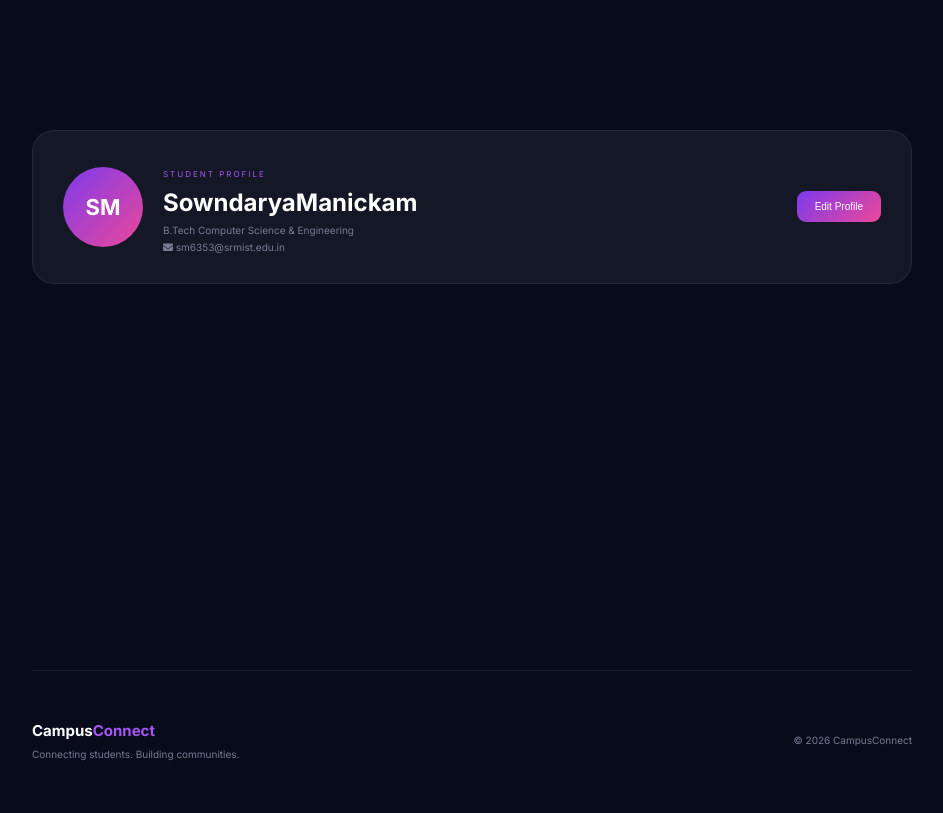
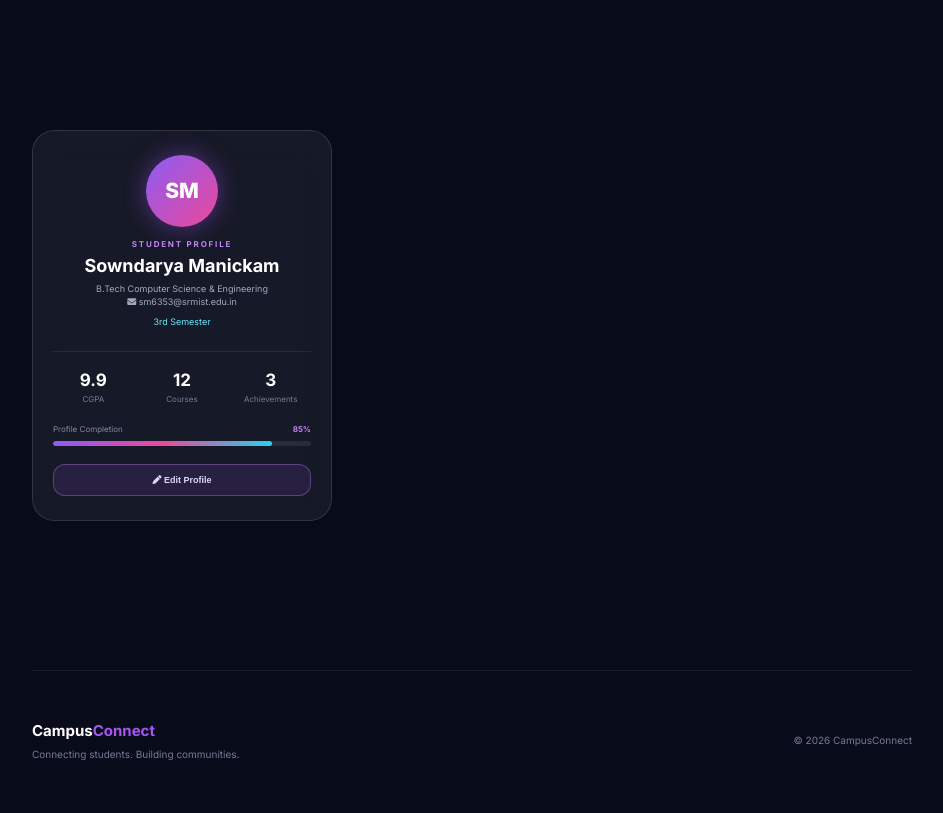
Before and after one commit to sowndarya2007/CampusConnect, a plain HTML site: page index.html in a window 1280 px wide. Shown: the part 5075-5888 px from the top of the page, without its empty margins (313-1256 px from the left). Drawn offline with Linux system fonts and the light colour scheme.

Commit message:
changed profile section

```diff
--- a/index.html
+++ b/index.html
@@ -1039,35 +1039,76 @@
 
         <section id="profile" class="section profile-section">
 
+
+
 <div class="profile-card">
 
-                <div class="big-avatar">
+    <div class="profile-top">
+
+        <div class="profile-avatar">
             SM
         </div>
 
-                <div>
+        <div class="profile-info">
 
-                    <span>STUDENT PROFILE</span>
+            <span class="profile-label">STUDENT PROFILE</span>
 
-                    <h2>SowndaryaManickam</h2>
+            <h3>Sowndarya Manickam</h3>
 
-                    <p>
-                        B.Tech Computer Science & Engineering
-                    </p>
+            <p>B.Tech Computer Science & Engineering</p>
 
             <p>
                         <i class="fa-solid fa-envelope"></i>
                         sm6353@srmist.edu.in
                     </p>
 
+            <span class="semester">3rd Semester</span>
+
         </div>
 
-                <button class="edit-btn">
+    </div>
+
+
+    <div class="profile-stats">
+
+        <div class="profile-stat">
+            <strong>9.9</strong>
+            <span>CGPA</span>
+        </div>
+
+        <div class="profile-stat">
+            <strong>12</strong>
+            <span>Courses</span>
+        </div>
+
+        <div class="profile-stat">
+            <strong>3</strong>
+            <span>Achievements</span>
+        </div>
+
+    </div>
+
+
+    <div class="profile-progress">
+
+        <div class="progress-heading">
+            <span>Profile Completion</span>
+            <strong>85%</strong>
+        </div>
+
+        <div class="progress-bar">
+            <div class="progress-fill"></div>
+        </div>
+
+    </div>
+
+
+    <button class="edit-profile">
+        <i class="fa-solid fa-pen"></i>
         Edit Profile
     </button>
 
 </div>
-
         </section>
 
 
--- a/style.css
+++ b/style.css
@@ -1507,60 +1507,232 @@ overflow: hidden;
 }
 
 
-/* =========================================
-   PROFILE
-========================================= */
+
+/* ================= PROFILE CARD - VERTICAL ================= */
 
 .profile-card {
-    display: flex;
-
-    align-items: center;
-
-    gap: 20px;
-
-    padding: 30px;
-
-    background: rgba(255,255,255,.05);
-
-    border: 1px solid rgba(255,255,255,.08);
-
+    width: 100%;
+    max-width: 300px;
+    padding: 24px 20px;
+
+    background: rgba(255, 255, 255, 0.06);
+    border: 1px solid rgba(255, 255, 255, 0.12);
     border-radius: 22px;
-}
-
-.big-avatar {
-    width: 80px;
-    height: 80px;
-
-    font-size: 22px;
-
+
+    backdrop-filter: blur(18px);
+
+    transition: 0.35s ease;
+}
+
+.profile-card:hover {
+    border-color: rgba(190, 130, 255, 0.55);
+
+    box-shadow:
+        0 0 25px rgba(168, 85, 247, 0.18),
+        0 0 45px rgba(0, 200, 255, 0.08);
+}
+
+
+/* PROFILE TOP */
+
+.profile-top {
+    display: flex;
+    flex-direction: column;
+    align-items: center;
+    text-align: center;
+
+    gap: 12px;
+}
+
+
+/* AVATAR */
+
+.profile-avatar {
+    width: 72px;
+    height: 72px;
+
+    display: flex;
+    align-items: center;
+    justify-content: center;
+
+    border-radius: 50%;
+
+    background: linear-gradient(
+        135deg,
+        #8b5cf6,
+        #ec4899
+    );
+
+    color: white;
+
+    font-size: 21px;
+    font-weight: 800;
+
+    box-shadow:
+        0 0 25px rgba(168, 85, 247, 0.45);
+
+    transition: 0.35s ease;
+}
+
+.profile-card:hover .profile-avatar {
+    transform: scale(1.06);
+}
+
+
+/* PROFILE INFO */
+
+.profile-info {
+    text-align: center;
+}
+
+.profile-label {
+    display: block;
+
+    font-size: 8px;
     font-weight: 700;
-}
-
-.profile-card div:nth-child(2) {
-    flex: 1;
-}
-
-.profile-card span {
+    letter-spacing: 1.8px;
+
+    color: #c084fc;
+}
+
+.profile-info h3 {
+    margin: 6px 0;
+
+    font-size: 18px;
+    color: white;
+}
+
+.profile-info p {
+    margin: 0;
+
+    font-size: 9px;
+    line-height: 1.5;
+
+    color: #a5a9c0;
+}
+
+.semester {
+    display: inline-block;
+
+    margin-top: 6px;
+
+    font-size: 9px;
+    color: #67e8f9;
+}
+
+
+/* STATS */
+
+.profile-stats {
+    display: grid;
+    grid-template-columns: repeat(3, 1fr);
+
+    gap: 8px;
+
+    margin-top: 22px;
+    padding-top: 18px;
+
+    border-top: 1px solid rgba(255, 255, 255, 0.08);
+}
+
+.profile-stat {
+    text-align: center;
+}
+
+.profile-stat strong {
+    display: block;
+
+    font-size: 17px;
+    color: white;
+}
+
+.profile-stat span {
+    display: block;
+
+    margin-top: 4px;
+
     font-size: 8px;
-
-    color: #a855f7;
-
-    letter-spacing: 2px;
-}
-
-.profile-card h2 {
-    margin: 7px 0;
-}
-
-.profile-card p {
     color: #777c94;
-
-    font-size: 10px;
-
-    margin-top: 5px;
-}
-
-
+}
+
+
+/* PROGRESS */
+
+.profile-progress {
+    margin-top: 20px;
+}
+
+.progress-heading {
+    display: flex;
+    justify-content: space-between;
+
+    margin-bottom: 7px;
+
+    font-size: 8px;
+    color: #858aa3;
+}
+
+.progress-heading strong {
+    color: #c084fc;
+}
+
+.progress-bar {
+    width: 100%;
+    height: 5px;
+
+    overflow: hidden;
+
+    background: rgba(255, 255, 255, 0.08);
+
+    border-radius: 10px;
+}
+
+.progress-fill {
+    width: 85%;
+    height: 100%;
+
+    border-radius: 10px;
+
+    background: linear-gradient(
+        90deg,
+        #8b5cf6,
+        #ec4899,
+        #22d3ee
+    );
+}
+
+
+/* EDIT BUTTON */
+
+.edit-profile {
+    width: 100%;
+
+    margin-top: 18px;
+    padding: 10px;
+
+    border: 1px solid rgba(190, 130, 255, 0.35);
+    border-radius: 12px;
+
+    background: rgba(168, 85, 247, 0.12);
+
+    color: #ddd6fe;
+
+    font-size: 9px;
+    font-weight: 700;
+
+    cursor: pointer;
+
+    transition: 0.3s ease;
+}
+
+.edit-profile:hover {
+    background: rgba(168, 85, 247, 0.25);
+
+    border-color: rgba(220, 180, 255, 0.65);
+
+    box-shadow:
+        0 0 18px rgba(168, 85, 247, 0.3);
+}
 /* =========================================
    FOOTER
 ========================================= */
```
Lines whose indentation alone changed are shown as unchanged.
